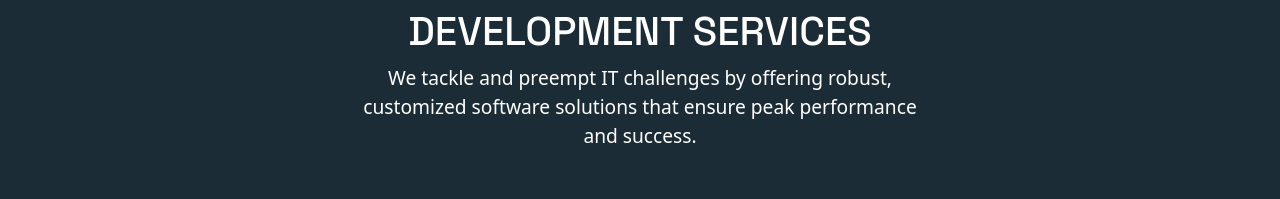
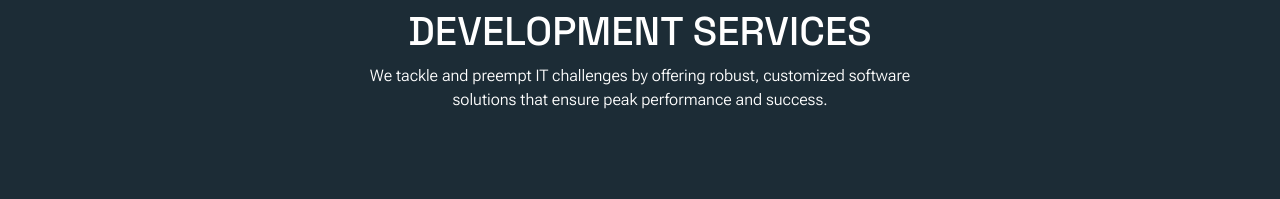
Before and after one commit to varun921995/HalifaxSoftwares, a React (Vite) app: page / in a window 1280 px wide. Shown: the part 153-352 px from the top of the page. Built offline with nearby package versions, Linux system fonts and the light colour scheme.

Commit message:
updated tagline look

```diff
--- a/src/Components/Home.tsx
+++ b/src/Components/Home.tsx
@@ -12,10 +12,10 @@ const Home = () => {
         <Row>
           <Col className="text-center tag-block">
             <h1 className="headline">Professional Web Development Services</h1>
-            <span className="text-white tag-line">
+            <p className="text-white description">
               We tackle and preempt IT challenges by offering robust, customized
               software solutions that ensure peak performance and success.
-            </span>
+            </p>
           </Col>
         </Row>
       </Container>
--- a/src/assets/css/home.css
+++ b/src/assets/css/home.css
@@ -27,41 +27,13 @@
 }
 
 @media (min-width: 375px) {
-  .headline {
-    color: white;
-    /* font-size: 28px; */
-  }
-  .tag-line {
-    font-size: small;
-  }
 }
 
 @media (min-width: 576px) {
-  .headline {
-    color: white;
-    /* font-size: 36px; */
-  }
-  .tag-line {
-    font-size: medium;
-  }
 }
 
 @media (min-width: 768px) {
-  .headline {
-    color: white;
-    /* font-size: 42px; */
-  }
-  .tag-line {
-    font-size: large;
-  }
 }
 
 @media (min-width: 1024px) {
-  .headline {
-    color: white;
-    /* font-size: 54px; */
-  }
-  .tag-line {
-    font-size: larger;
-  }
 }
```
